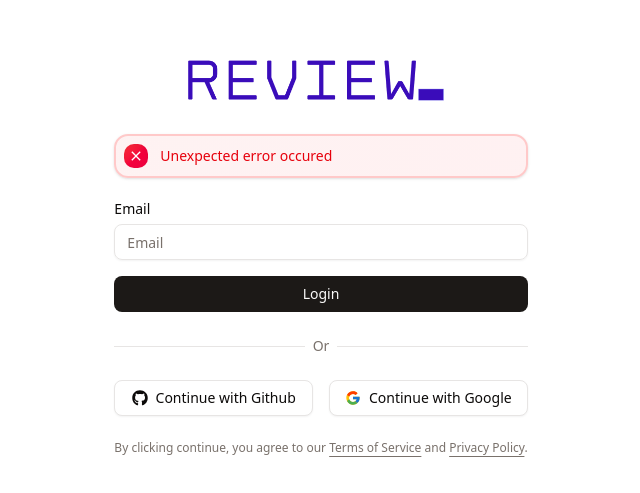
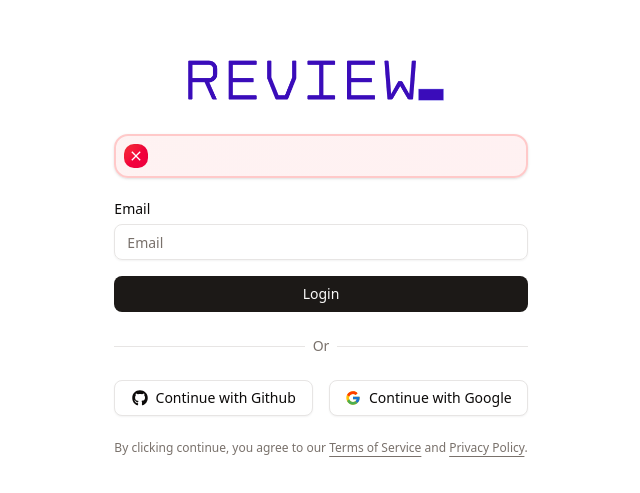
Before and after one commit to forkbombx/reviewnow, a Next.js app: page /auth in a window 1280 px wide. Shown: the part 149-642 px from the top of the page, without its empty margins (319-959 px from the left). Built offline with nearby package versions, Linux system fonts and the light colour scheme; no server answers.

Commit message:
feat(error-alert): Support errors from url

```diff
--- a/src/components/ui/error-alert.tsx
+++ b/src/components/ui/error-alert.tsx
@@ -1,19 +1,23 @@
+"use client";
+
+import { useSearchParams } from "next/navigation";
 import { IoMdClose } from "react-icons/io";
 
 interface ErrorAlertProps {
   message?: string;
 }
 
-export function ErrorAlert({
-  message = "Unexpected error occured",
-}: ErrorAlertProps) {
+export function ErrorAlert({ message = undefined }: ErrorAlertProps) {
+  const params = useSearchParams();
+  const error = params.get("error");
+
   return (
     <div className="flex items-center gap-3 rounded-xl p-2 bg-gradient-to-r from-red-50 to-rose-50 text-red-600 border-2 border-red-200 shadow-sm max-w-full">
       <div className="flex-shrink-0 flex h-6 w-6 items-center justify-center rounded-lg bg-gradient-to-br from-red-500 to-rose-600 text-white shadow-inner">
         <IoMdClose className="h-4 w-4" />
       </div>
       <span className="font-medium text-sm truncate overflow-hidden overflow-ellipsis">
-        {message}
+        {message || error}
       </span>
     </div>
   );
```
